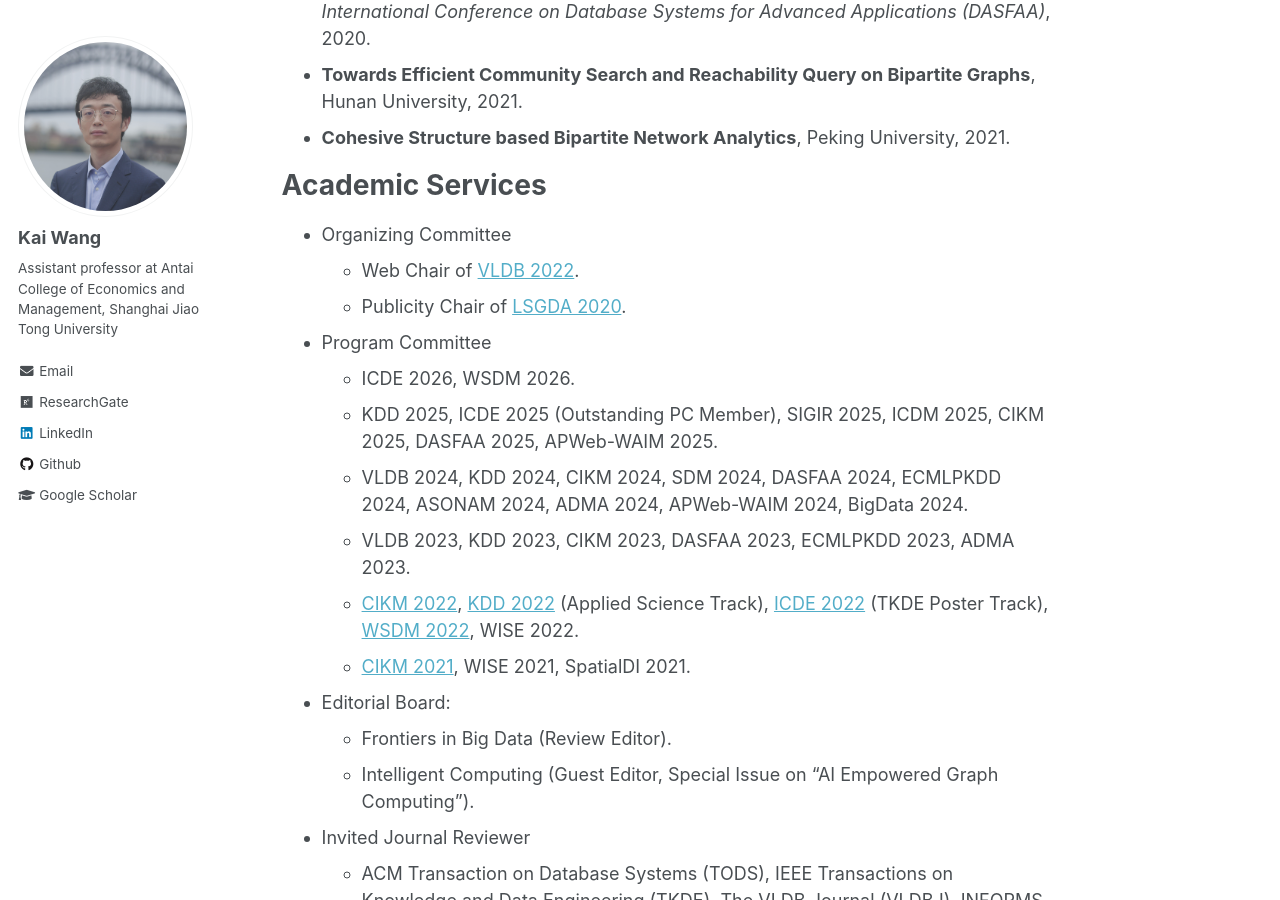
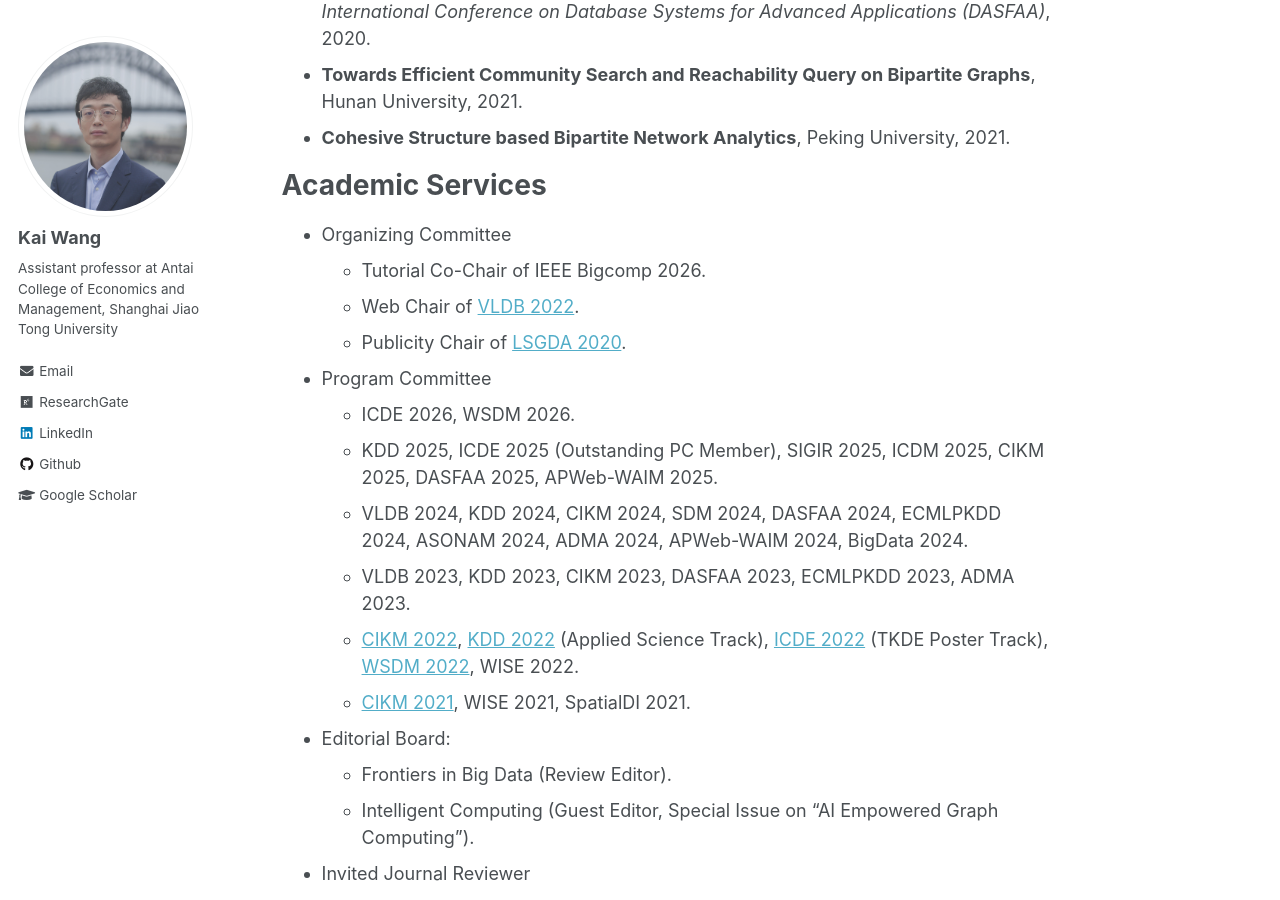
Before and after one commit to cs-kaiwang/cs-kaiwang.github.io, a Jekyll site: the page built from _pages/about.md, in a window 1280 px wide and 900 px high, scrolled down 5898 px. Built offline with Jekyll 4.4.1, drawn with Linux system fonts in a browser that asks for light colours.

Commit message:
Update about.md

```diff
--- a/_pages/about.md
+++ b/_pages/about.md
@@ -86,6 +86,7 @@ Academic Services
 ======
 
 - Organizing Committee
+  - Tutorial Co-Chair of IEEE Bigcomp 2026.
   - Web Chair of [VLDB 2022](http://vldb.org/2022/).
   - Publicity Chair of [LSGDA 2020](https://www.google.com/url?q=https%3A%2F%2Flsgda.github.io%2F2020%2F&sa=D&sntz=1&usg=AFQjCNFYfkgg9wBrWW8wUaG8GCGXJz3z_A).
 
```
